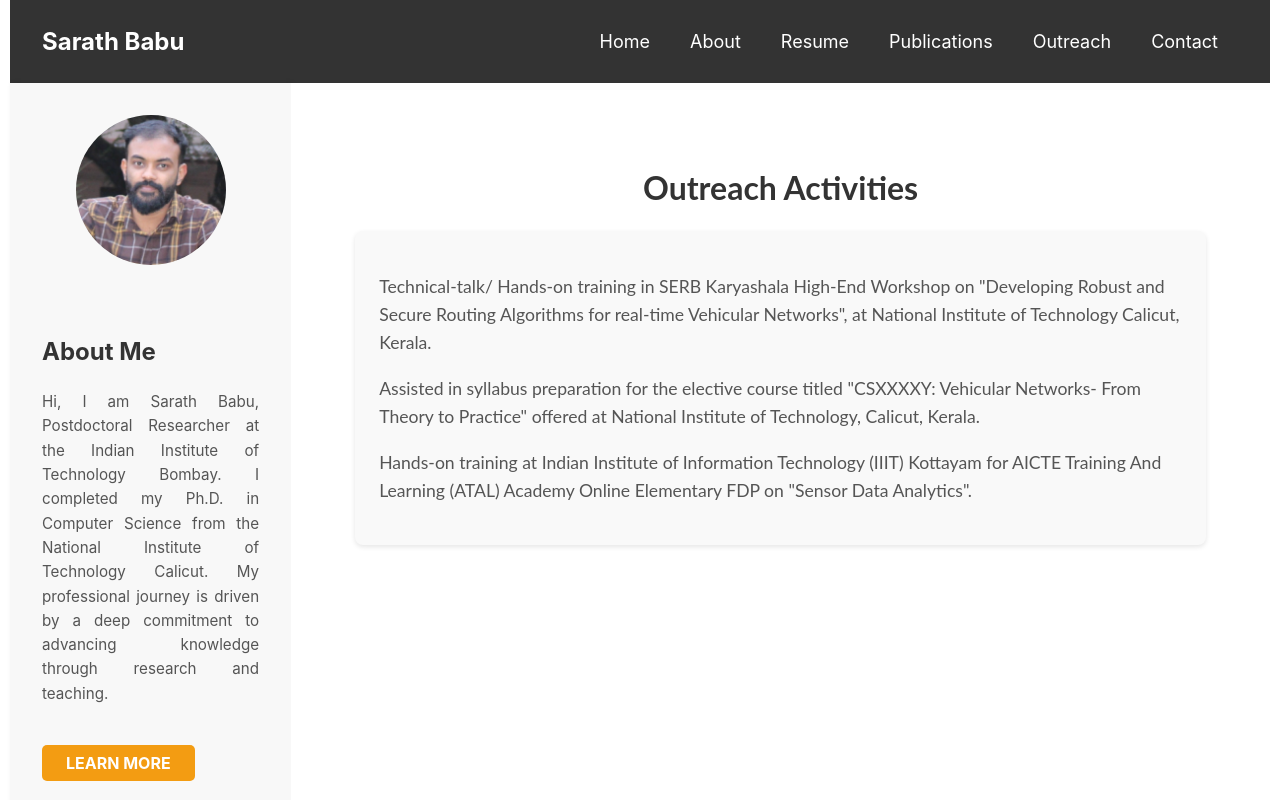
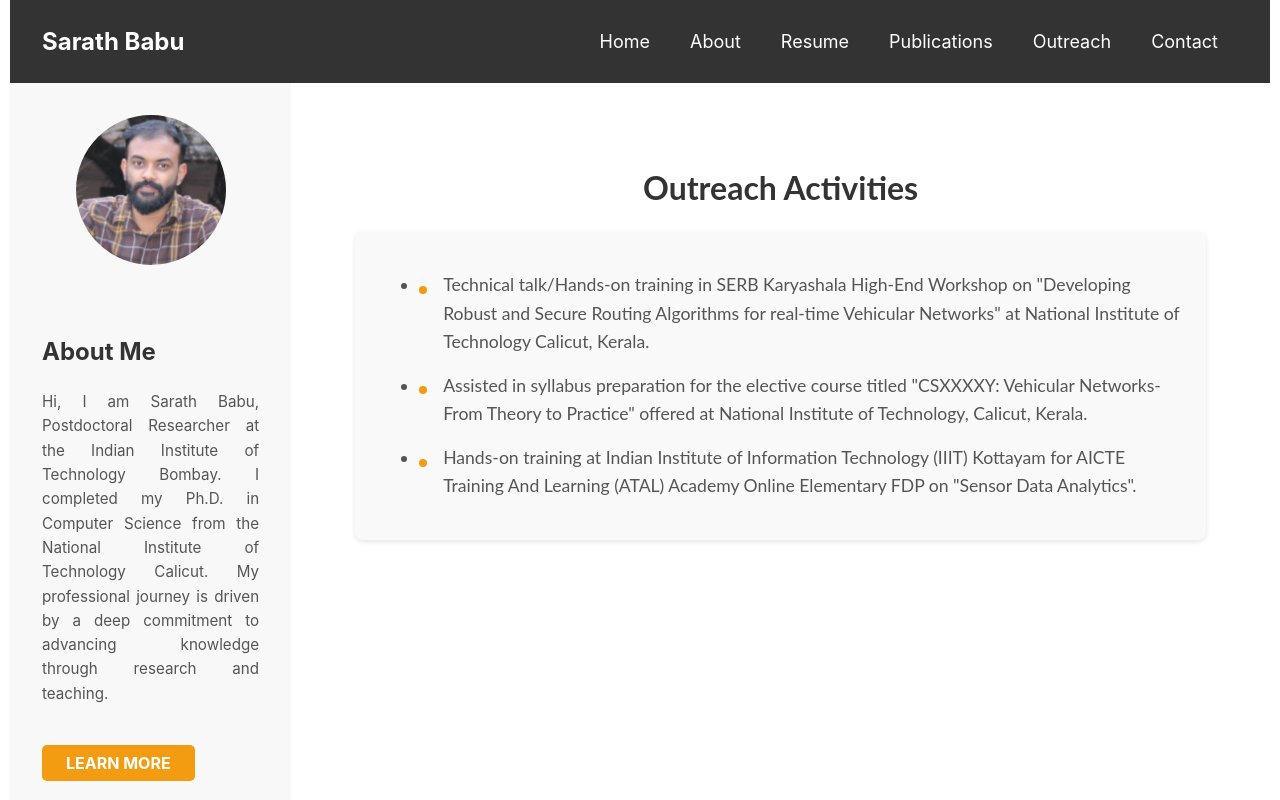
Before and after one commit to SarathBabu0410/personal-wesite, a React (Create React App) app: page /outreach in a window 1280 px wide. Shown: the top 800 px of the page. Built offline with nearby package versions, Linux system fonts and the light colour scheme.

Commit message:
Update OutreachActivities.js

```diff
--- a/src/components/OutreachActivities.js
+++ b/src/components/OutreachActivities.js
@@ -1,5 +1,5 @@
 import React from 'react';
-import styled from 'styled-components';
+import styled, { keyframes } from 'styled-components';
 
 // Container for the page
 const OutreachContainer = styled.div`
@@ -9,8 +9,7 @@ const OutreachContainer = styled.div`
 `;
 
 // Fade-in animation keyframes
-const fadeIn = `
-  @keyframes fadeIn {
+const fadeIn = keyframes`
   from {
     opacity: 0;
     transform: translateY(20px); /* Slide-in from below */
@@ -18,7 +17,6 @@ const fadeIn = `
   to {
     opacity: 1;
     transform: translateY(0); /* Final position */
-    }
   }
 `;
 
@@ -28,7 +26,7 @@ const Heading = styled.h1`
   color: #333;
   margin-bottom: 1.5rem;
   font-family: 'Lato', sans-serif;
-  animation: fadeIn 1s ease-out; /* Fade-in animation for the heading */
+  animation: ${fadeIn} 1s ease-out; /* Fade-in animation for the heading */
 `;
 
 // Single section containing all outreach activities
@@ -37,28 +35,44 @@ const ActivitySection = styled.div`
   padding: 1.5rem;
   border-radius: 8px;
   box-shadow: 0 2px 5px rgba(0, 0, 0, 0.1); /* Optional shadow */
-  animation: fadeIn 1s ease-out;
+  animation: ${fadeIn} 1s ease-out;
   animation-fill-mode: both; /* Ensures the animation effect stays in place after completion */
 `;
 
-const ActivityItem = styled.p`
+// Styled component for each activity item
+const ActivityItem = styled.li`
   font-family: 'Lato', sans-serif;
   font-size: 1.1rem;
   line-height: 1.6;
   color: #555;
   margin-bottom: 1rem;
+  position: relative; /* For animation */
+  padding-left: 1.5rem; /* Padding to create space for the bullet */
+
+  /* Adding a custom bullet point */
+  &::before {
+    content: '';
+    position: absolute;
+    left: 0;
+    top: 0.9rem; /* Adjust for vertical alignment */
+    width: 8px;
+    height: 8px;
+    border-radius: 50%;
+    background-color: #f39c12; /* Color of the bullet */
+    animation: ${fadeIn} 0.5s ease-in; /* Animation for bullet */
+  }
 `;
 
 const OutreachActivities = () => {
   return (
     <OutreachContainer>
-      <style>{fadeIn}</style> {/* Apply fade-in animation */}
       <Heading>Outreach Activities</Heading>
 
       {/* All outreach activities wrapped inside a single div */}
       <ActivitySection>
+        <ul>
           <ActivityItem>
-          Technical-talk/ Hands-on training in SERB Karyashala High-End Workshop on "Developing Robust and Secure Routing Algorithms for real-time Vehicular Networks", at National Institute of Technology Calicut, Kerala.
+            Technical talk/Hands-on training in SERB Karyashala High-End Workshop on "Developing Robust and Secure Routing Algorithms for real-time Vehicular Networks" at National Institute of Technology Calicut, Kerala.
           </ActivityItem>
           <ActivityItem>
             Assisted in syllabus preparation for the elective course titled "CSXXXXY: Vehicular Networks- From Theory to Practice" offered at National Institute of Technology, Calicut, Kerala.
@@ -66,6 +80,7 @@ const OutreachActivities = () => {
           <ActivityItem>
             Hands-on training at Indian Institute of Information Technology (IIIT) Kottayam for AICTE Training And Learning (ATAL) Academy Online Elementary FDP on "Sensor Data Analytics".
           </ActivityItem>
+        </ul>
       </ActivitySection>
     </OutreachContainer>
   );
```
Lines whose indentation alone changed are shown as unchanged.
